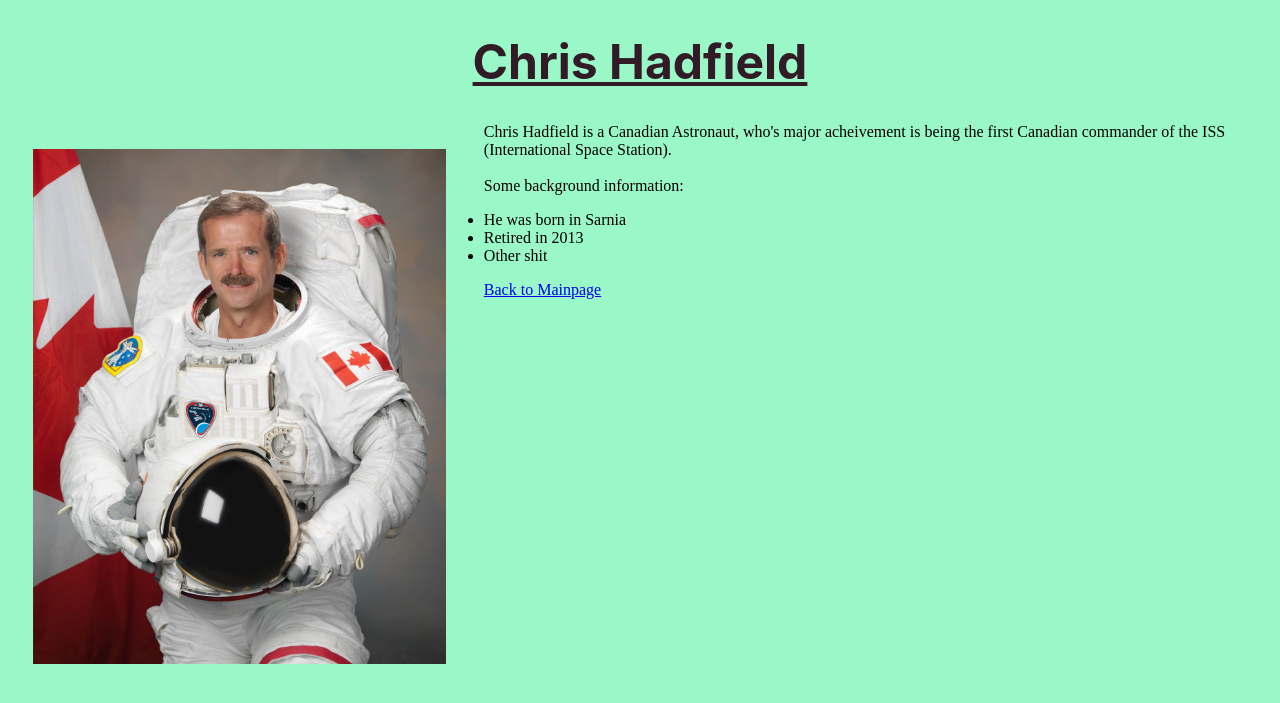
After one commit to djnucci/Web-Code, a PHP site: page /ChrisHadfield.html in a window 1280 px wide. The commit adds this page. Shown: the top 703 px of the page. Run offline with PHP 8.4, Linux system fonts and the light colour scheme.

Commit message:
Thursday nights lit code

```diff
--- /dev/null
+++ b/Assignment 1/ChrisHadfield.html
@@ -0,0 +1,38 @@
+<!DOCTYPE html>
+<html>
+
+<head>
+	<link rel="stylesheet" type="text/css" href="Style.css">
+	<link href='http://fonts.googleapis.com/css?family=Oswald' rel='stylesheet' type='text/css'>
+	<title>
+		Assignment 1: Chris Hadfield
+	</title>
+
+<body>
+	<div id="IntroTitle">
+		<h1><u>Chris Hadfield</u></h1>
+	</div>
+
+	<div id="Pictures">
+		<a href="images/image1.jpg"><img src="images/image1.jpg" title="Chris Hadfield" alt="Chris Hadfield" style="float: left; width: 32.65%; margin-right: 1%; padding: 2%"> </a>
+    </div>
+
+    <div id="Info">
+        <p>
+            Chris Hadfield is a Canadian Astronaut, who's major acheivement is being the first Canadian commander of the ISS (International Space Station).
+            <br><br> Some background information:
+            <ul>
+                <li>He was born in Sarnia</li>
+                <li>Retired in 2013</li>
+                <li>Other shit</li>
+            </ul>
+        </p>
+    </div>
+
+	<div id="Hyperlinks">
+		<p><a href="PageOne.html">Back to Mainpage</a></p>
+    </div>
+</body>
+</head>
+
+</html>
--- a/Assignment 1/PageOne.html
+++ b/Assignment 1/PageOne.html
@@ -5,7 +5,7 @@
 	<link rel="stylesheet" type="text/css" href="Style.css">
 	<link href='http://fonts.googleapis.com/css?family=Oswald' rel='stylesheet' type='text/css'>
 	<title>
-		Assignment 1
+		Assignment 1: Main page
 	</title>
 
 <body>
@@ -24,7 +24,7 @@
 			<tr>
 				<th width="33%">
 					<figcaption>
-						<p><a href="PageOne.html">Chris Hadfield</a></p>
+						<p><a href="ChrisHadfield.html">Chris Hadfield</a></p>
 					</figcaption>
 				</th>
 				<th width="34%">
--- a/Assignment 1/Style.css
+++ b/Assignment 1/Style.css
@@ -1,5 +1,5 @@
 body{
-    background-color: #8bf3bf;
+    background-color: #9af7c8;
 }
 
 h1{
```
